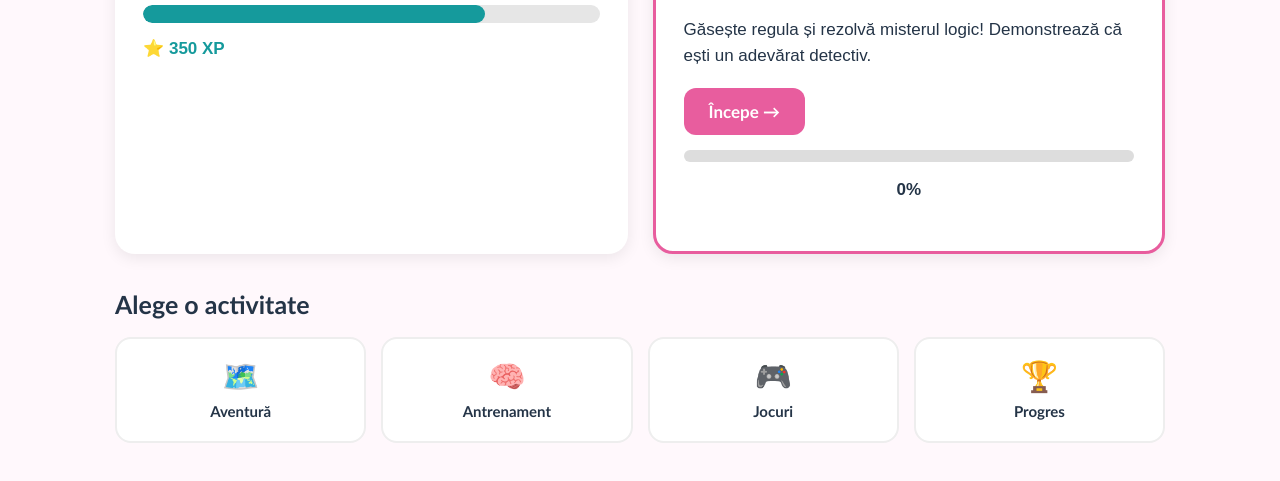
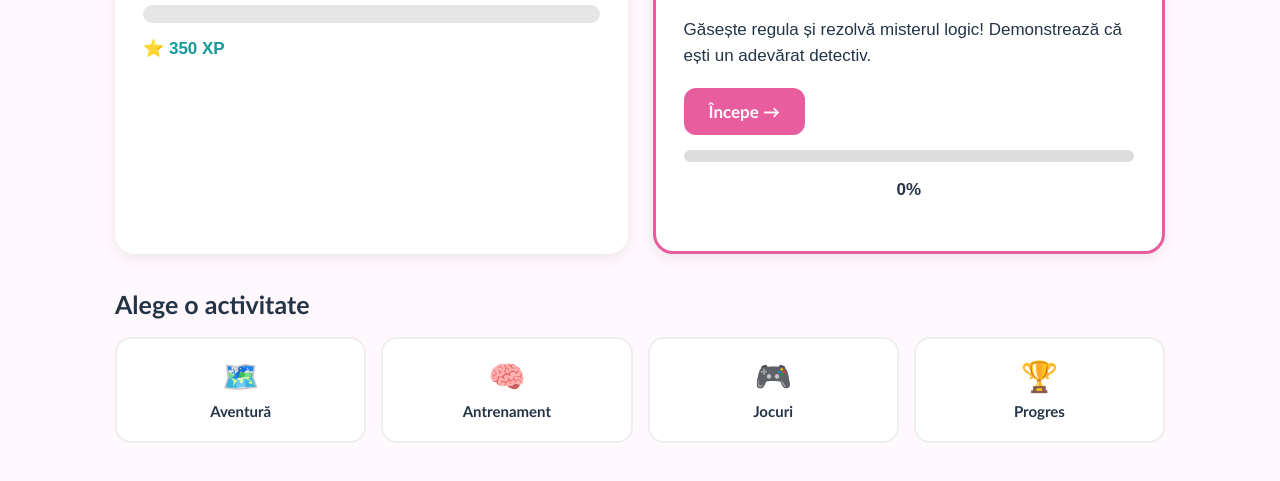
Before and after one commit to dianaoros09/detectivii-logici, a plain HTML site: page index.html in a window 1280 px wide. Shown: the part 353-834 px from the top of the page. Drawn offline with Linux system fonts and the light colour scheme.

Commit message:
Update style.css

```diff
--- a/style.css
+++ b/style.css
@@ -128,7 +128,7 @@
         }
 
         .progress {
-            width: 75%;
+            width: 0%;
             height: 100%;
             background-color: var(--aqua);
             border-radius: 20px;
```
